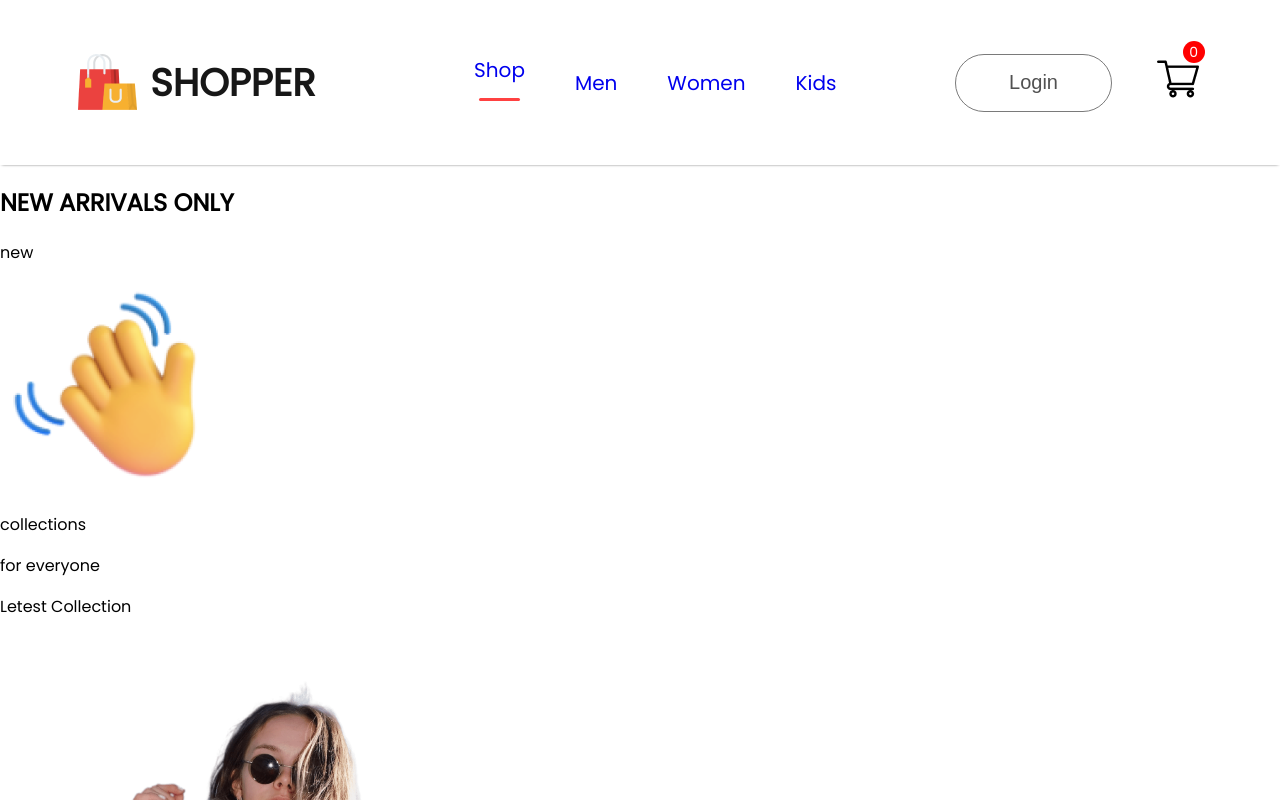
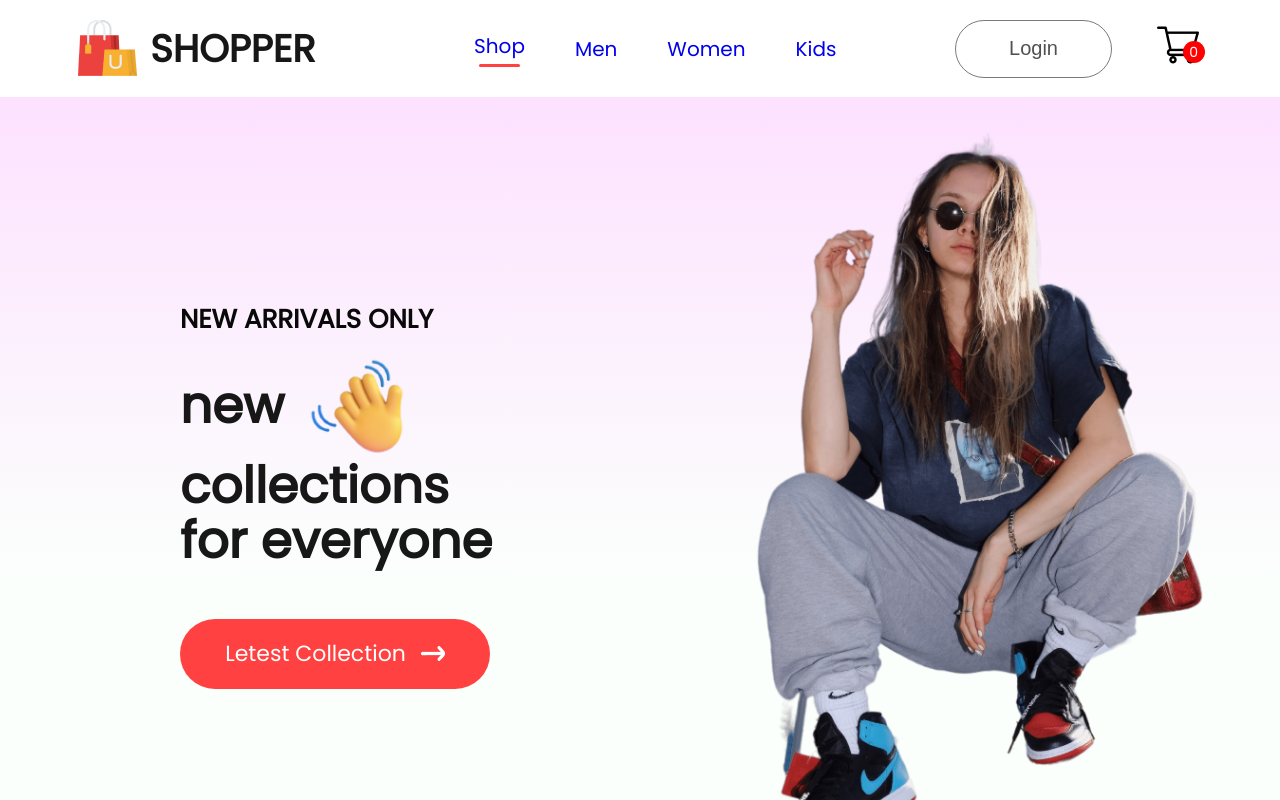
Before and after one commit to Rejaulh/react-ecommerce, a React (Create React App) app: page / in a window 1280 px wide. Shown: the top 800 px of the page. Built offline with nearby package versions, Linux system fonts and the light colour scheme.

Commit message:
add css in Hero

```diff
--- a/src/Components/Hero/Hero.css
+++ b/src/Components/Hero/Hero.css
@@ -0,0 +1,59 @@
+ .hero{
+    height: 100vh;
+    background: linear-gradient(180deg,  #fde1ff,  #e1ffea22 60%);
+    display: flex;
+ }
+
+ .hero-left{
+    flex: 1;
+    display: flex;
+    flex-direction: column;
+    justify-content: center;
+    gap: 20px;
+    padding-left: 180px;
+    line-height: 1.1;
+
+ }
+
+ .hero-left h2{
+    color: #090909;
+    font-size: 26px;
+    font-weight: 600;
+ }
+
+ .hero-left p{
+    color: #171717;
+    font-size: 50px;
+    font-weight: 700;
+ }
+
+ .hand-hand-icon{
+    display: flex;
+    align-items: center;
+    gap: 20px;
+ }
+
+ .hand-hand-icon img{
+    width: 105px;
+ }
+ .hero-letest-btn{
+    display: flex;
+    justify-content: center;
+    align-items: center;
+    gap: 15px;
+    width: 310px;
+    height: 70px;
+    border-radius: 75px;
+    margin-top: 30px;
+    background: #ff4141;
+    color: white;
+    font-size: 22px;
+    font-weight: 500;
+ }
+
+ .hero-right{
+    flex: 1;
+    display: flex;
+    /* align-items: center; */
+    justify-content: center;
+ }
--- a/src/index.css
+++ b/src/index.css
@@ -1,3 +1,6 @@
+*{
+  margin: 0;
+}
 body {
   margin: 0;
   font-family: -apple-system, BlinkMacSystemFont, 'Segoe UI', 'Roboto', 'Oxygen',
```
